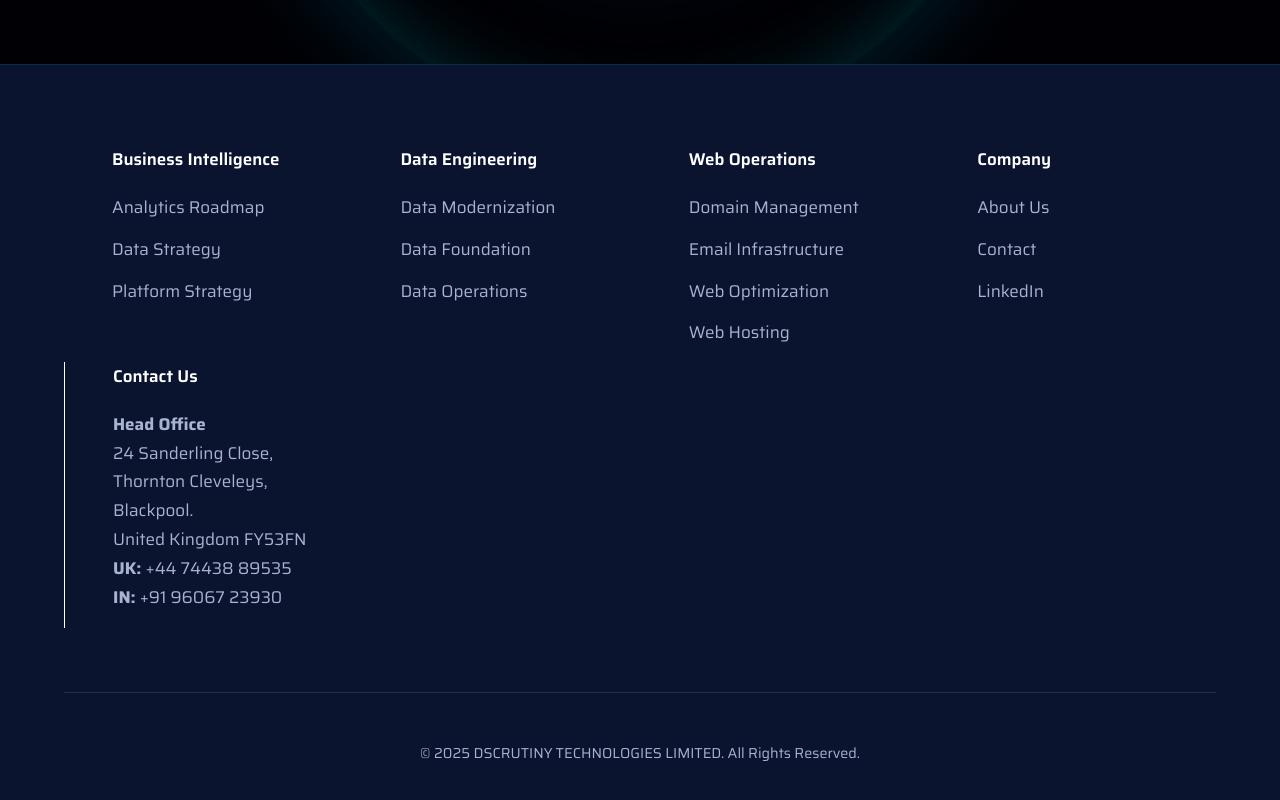
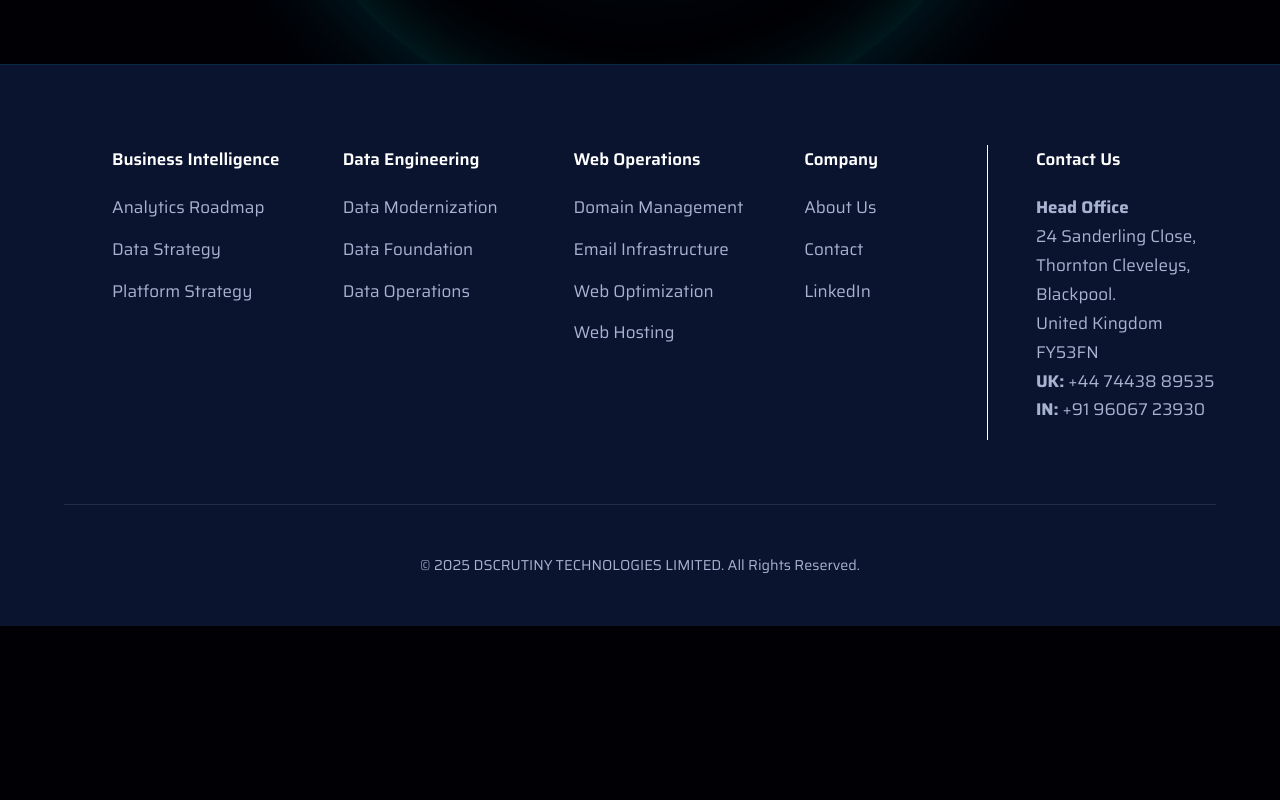
Before and after one commit to l0hitk/Trial, a plain HTML site: page services/data-strategy.html in a window 1280 px wide. Shown: the part 3172-3972 px from the top of the page. After the commit the page ends 3798 px from the top, so only its background shows below. Drawn offline with nearby package versions, Linux system fonts and the light colour scheme.

Commit message:
Footer Update

```diff
--- a/contact/style.css
+++ b/contact/style.css
@@ -215,6 +215,6 @@
 
 .footer-grid {
   display: grid;
-  grid-template-columns: repeat(4, 1fr);
+  grid-template-columns: repeat(5, 1fr);
   gap: 0.1rem;
 }
--- a/services/data-strategy.html
+++ b/services/data-strategy.html
@@ -394,7 +394,7 @@
 
 .footer-grid {
   display: grid;
-  grid-template-columns: repeat(4, 1fr);
+  grid-template-columns: repeat(5, 1fr);
   gap: 0.1rem;
 }
     </style>
```
Also changed, not shown: services/analytics-roadmap.html (+1 -1 lines), services/data-foundation.html (+1 -1 lines), services/data-modernization.html (+1 -1 lines), services/data-operations.html (+1 -1 lines), services/platform-strategy.html (+1 -1 lines).
